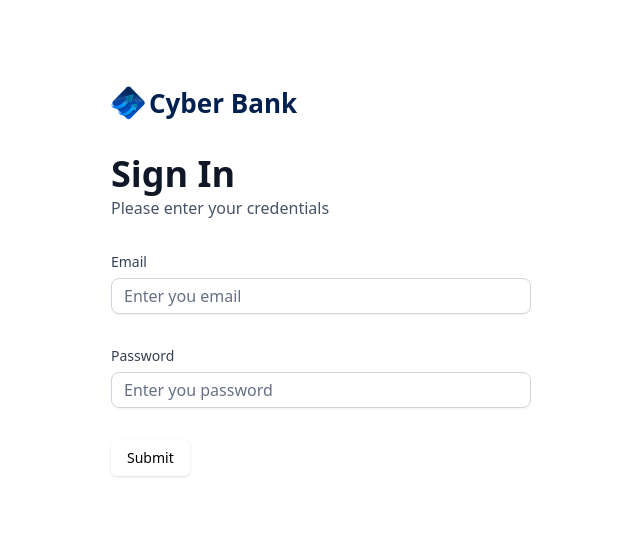
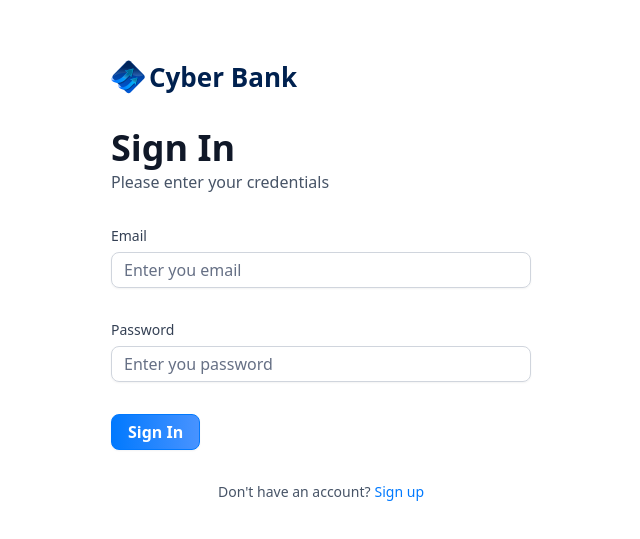
Before and after one commit to SenArnab/cyber-bank, a Next.js app: page /sign-in in a window 1280 px wide. Shown: the part 119-658 px from the top of the page, without its empty margins (319-959 px from the left). Built offline with nearby package versions, Linux system fonts and the light colour scheme.

Commit message:
implement auth form

```diff
--- a/components/AuthForm.tsx
+++ b/components/AuthForm.tsx
@@ -18,11 +18,13 @@
 import { Input } from "@/components/ui/input"
 import CustomInput from './CustomInput'
 import { authFormSchema } from '@/lib/utils'
+import { Loader2 } from 'lucide-react'
 
 
 
 const AuthForm = ({type} : {type: string}) => {
     const [user, setUser] = useState(null)
+    const [isLoading, setIsLoading] = useState(false)
 
       // 1. Define your form.
     const form = useForm<z.infer<typeof authFormSchema>>({
@@ -37,7 +39,9 @@
     function onSubmit(values: z.infer<typeof authFormSchema>) {
         // Do something with the form values.
         // ✅ This will be type-safe and validated.
+        setIsLoading(true)
         console.log(values)
+        setIsLoading(false)
     }
 
     return (
@@ -87,9 +91,30 @@
                         name='password' label="Password"
                         placeholder='Enter you password' />
 
-                    <Button type="submit">Submit</Button>
+                        <Button type="submit" disabled={isLoading} className="form-btn">
+                            {isLoading ? (
+                                    <>
+                                        <Loader2 size={20}
+                                        className="animate-spin" /> &nbsp;
+                                        Loading...
+                                    </>
+                                ): type === 'sign-in' ?
+                                    'Sign In' : 'Sign Up'
+                            }
+                        </Button>
                     </form>
                 </Form>
+                <footer className="flex justify-center gap-1">
+                    <p className="text-14 font-normal text-gray-600">
+                        {type === 'sign-in'
+                            ? "Don't have an account?"
+                            : "Already have an account?"
+                        }
+                    </p>
+                    <Link href={type === 'sign-in' ? '/sign-up' : '/sign-in'} className="form-link">
+                        {type === 'sign-in' ? 'Sign up' : 'Sign in'}
+                    </Link>
+                </footer>
             </>
         )}
     </section>
```
Also changed, not shown: 1 other file (tests, documents, lock files or other folders). Lines whose indentation alone changed are shown as unchanged.
